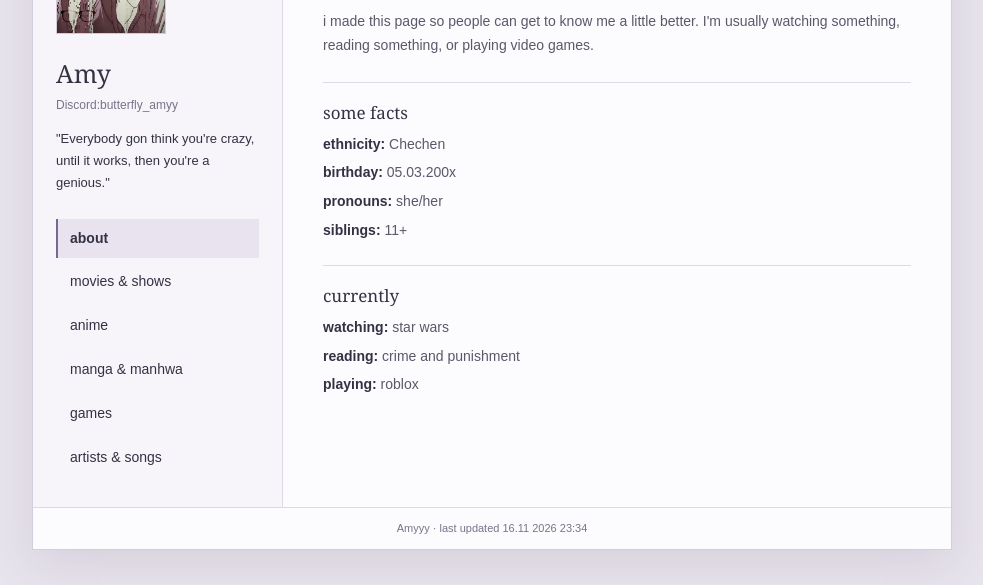
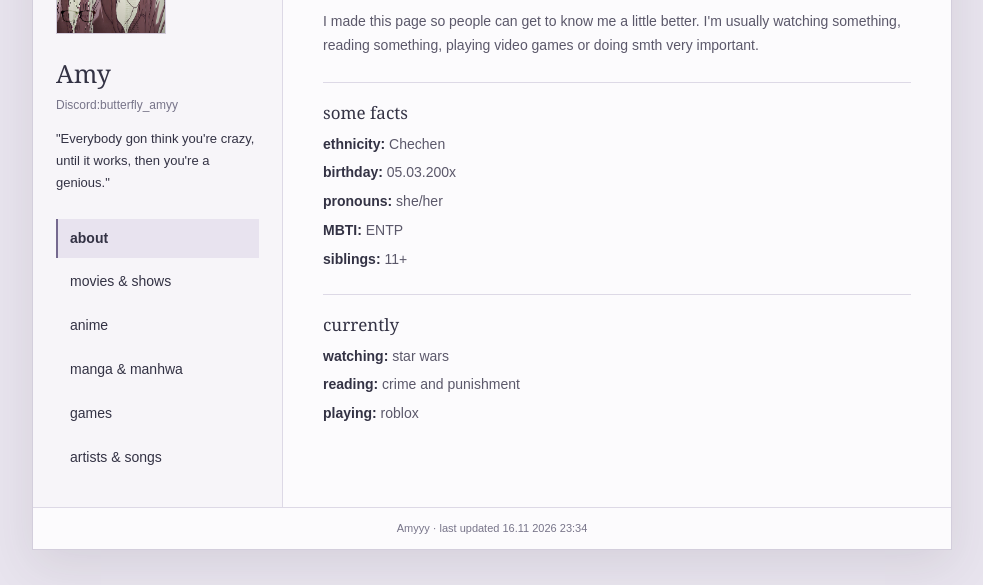
Before and after one commit to ButterflyAmy/me, a plain HTML site: page index.html in a window 1280 px wide. Shown: the part 226-811 px from the top of the page, without its empty margins (148-1131 px from the left). Drawn offline with Linux system fonts and the light colour scheme.

Commit message:
Update index.html

```diff
--- a/index.html
+++ b/index.html
@@ -27,7 +27,7 @@
 
         <nav aria-label="Profile pages">
           <button class="tab active" data-page="home" data-avatar="images/🚭⃞❯❯ㅤ࣪ㅤᜓㅤꚡֺֻ⃨⃛𝖤̶ֵ꛱ᨗ࣪۟𝗪ㅤ࣫ㅤׅㅤܢ✸ㅤ𓈒𓈒❮❮ㅤ▋㒸䋻ㅤ𝆋ㅤ𝗜ٜٜ𝗖̸ּ̈֔ꓳ𝖭̶ㅤۘㅤ齾齾ㅤ⵿🔞⃞𝕝𝕝ㅤࣥㅤ�꯭�ㅤֺֻㅤ㎟▇▅⏌ㅤㅤ㈼ۖ㈼ㅤㅤ.jpg" aria-selected="true">about</button>
-          <button class="tab" data-page="movies" data-avatar="images/Screenshot 2026-11-16 223332.png" aria-selected="false">movies & shows</button>
+          <button class="tab" data-page="movies" data-avatar="images/1037235357938213417.jpg" aria-selected="false">movies & shows</button>
           <button class="tab" data-page="anime" data-avatar="images/Screenshot 2026-11-16 223942.png" aria-selected="false">anime</button>
           <button class="tab" data-page="reading" data-avatar="images/✮.jpg" aria-selected="false">manga & manhwa</button>
           <button class="tab" data-page="games" data-avatar="images/Wolf Cuffing Cupid pfp!!.jpg" aria-selected="false">games</button>
@@ -41,8 +41,8 @@
           <p class="overline"> introduction</p>
           <h2>hey, i'm Amy.</h2>
           <p>
-            i made this page so people can get to know me a little better.
-            I'm usually watching something, reading something, or playing video games.
+            I made this page so people can get to know me a little better.
+            I'm usually watching something, reading something, playing video games or doing smth very important.
           </p>
 
           <div class="card">
@@ -50,6 +50,7 @@
             <p><b>ethnicity:</b> Chechen</p>
             <p><b>birthday:</b> 05.03.200x</p>
             <p><b>pronouns:</b> she/her </p>
+            <p><b>MBTI:</b> ENTP </p>
             <p><b>siblings:</b> 11+ </p>
           </div>
 
@@ -75,12 +76,11 @@
             <h3>favorite shows</h3>
             <p>Gokusen / Alice in Borderland / Lord of the rings / H20 / Squid Game/ falling into your smile / kobra kai / gilmore girls / Harry potter /</p>
           </div>
-
+        </section>
 
         <section class="page" id="anime" hidden>
           <p class="overline">anime</p>
           <h2>anime</h2>
-
 
           <div class="card">
             <h3>favorites</h3>
@@ -102,7 +102,6 @@
           <p class="overline"> reading</p>
           <h2>manga & manhwa</h2>
 
-
           <div class="card">
             <h3>manga</h3>
             <p> berserk / Haikyuu / oshi no ko / blue lock</p>
@@ -112,7 +111,7 @@
             <h3>manhwa & webtoons</h3>
             <p> lookism / viral hit/ juvenile offender / how did I die / The Kiss bet / solo leveling / orv / Hazeshift / The egg project/ my deepest secret / jacksons diary/ not so soujo lovestory/ Cherry crush/ DayX/ Death Resceduled </p>
           </div>
-
+        </section>
 
         <section class="page" id="games" hidden>
           <p class="overline"> games</p>
@@ -122,7 +121,7 @@
             <h3>favorites</h3>
             <p>Roblox / Genshin impact / Brawl stars / Honkai / pokemon games</p>
           </div>
-
+        </section>
 
         <section class="page" id="music" hidden>
           <p class="overline"> music</p>
@@ -137,8 +136,7 @@
             <h3>favorite songs</h3>
             <p> Fallen star/ cherish / all xg songs / 0X1=LOVESONG / Hellevator /Moonstruck /over the moon / Join me / Not Cute Anymore / Compass / The Reason etc.</p>
           </div>
-
-
+        </section>
 
       </div>
     </div>
```
